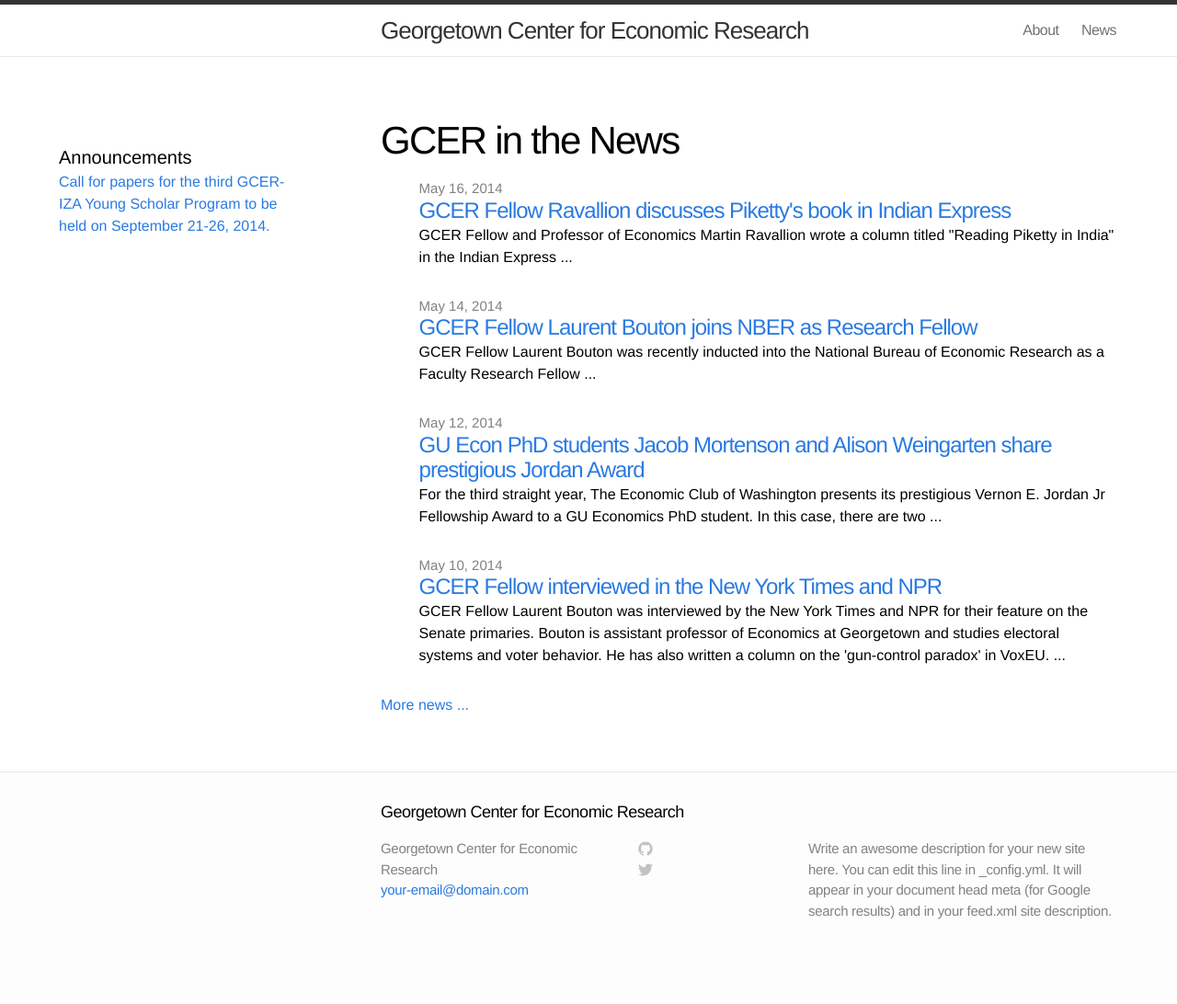
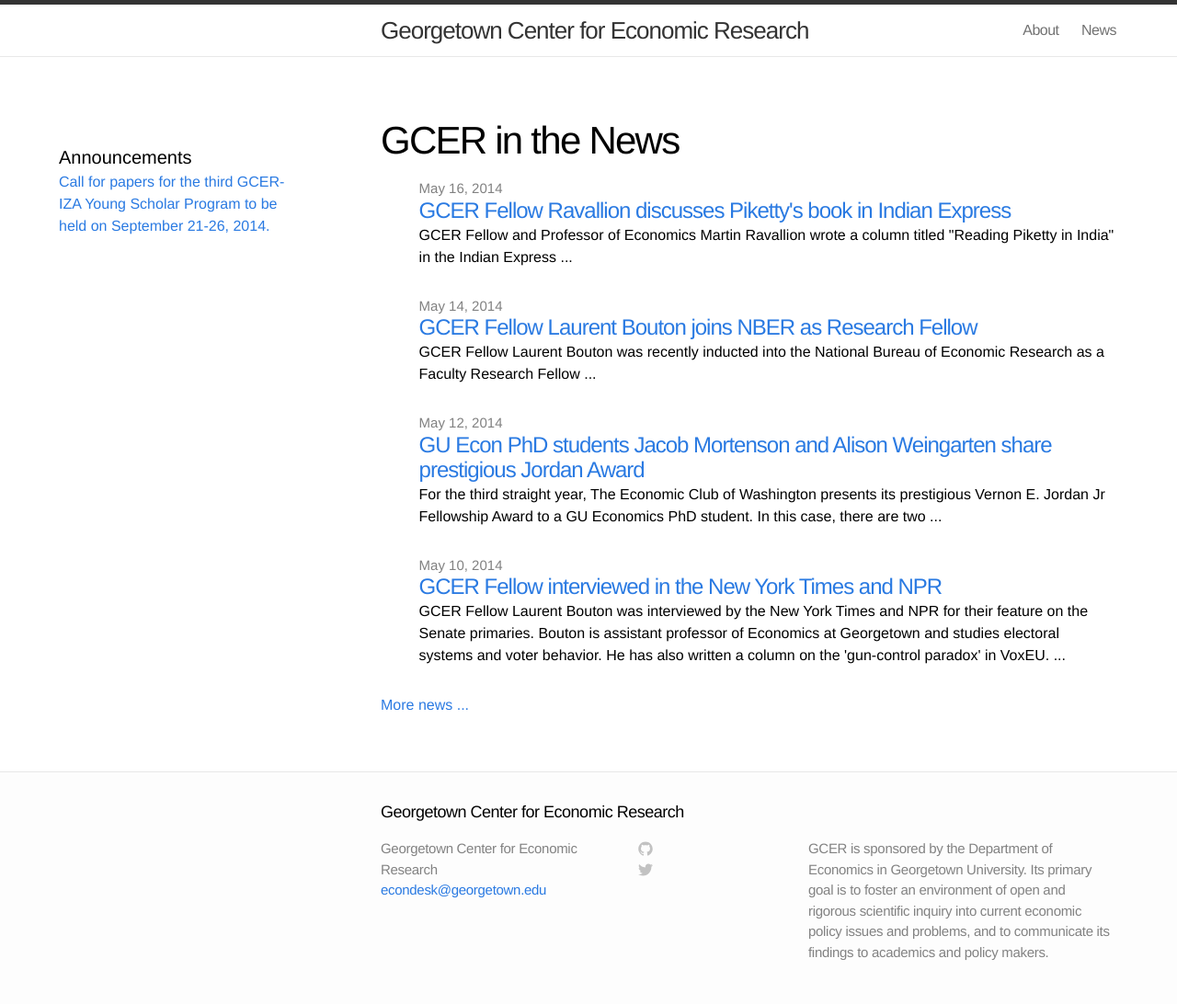
Before and after one commit to georgetown-econ/gcer, a Jekyll site: the page built from index.html, in a window 1280 px wide. Shown: the whole page at 92% size. Built offline with Jekyll 4.4.1, drawn with Linux system fonts in a browser that asks for light colours; before the commit the page ends 1047 px from its top, so only the background shows below that.

Commit message:
Update _config.yml

```diff
--- a/_config.yml
+++ b/_config.yml
@@ -1,7 +1,7 @@
 # Site settings
 title: Georgetown Center for Economic Research
-email: your-email@domain.com
-description: "Write an awesome description for your new site here. You can edit this line in _config.yml. It will appear in your document head meta (for Google search results) and in your feed.xml site description."
+email: econdesk@georgetown.edu
+description: "GCER is sponsored by the Department of Economics in Georgetown University. Its primary goal is to foster an environment of open and rigorous scientific inquiry into current economic policy issues and problems, and to communicate its findings to academics and policy makers."
 baseurl: ""
 url: "http://localhost:4000/"
 excerpt_separator: "@@@"
```
